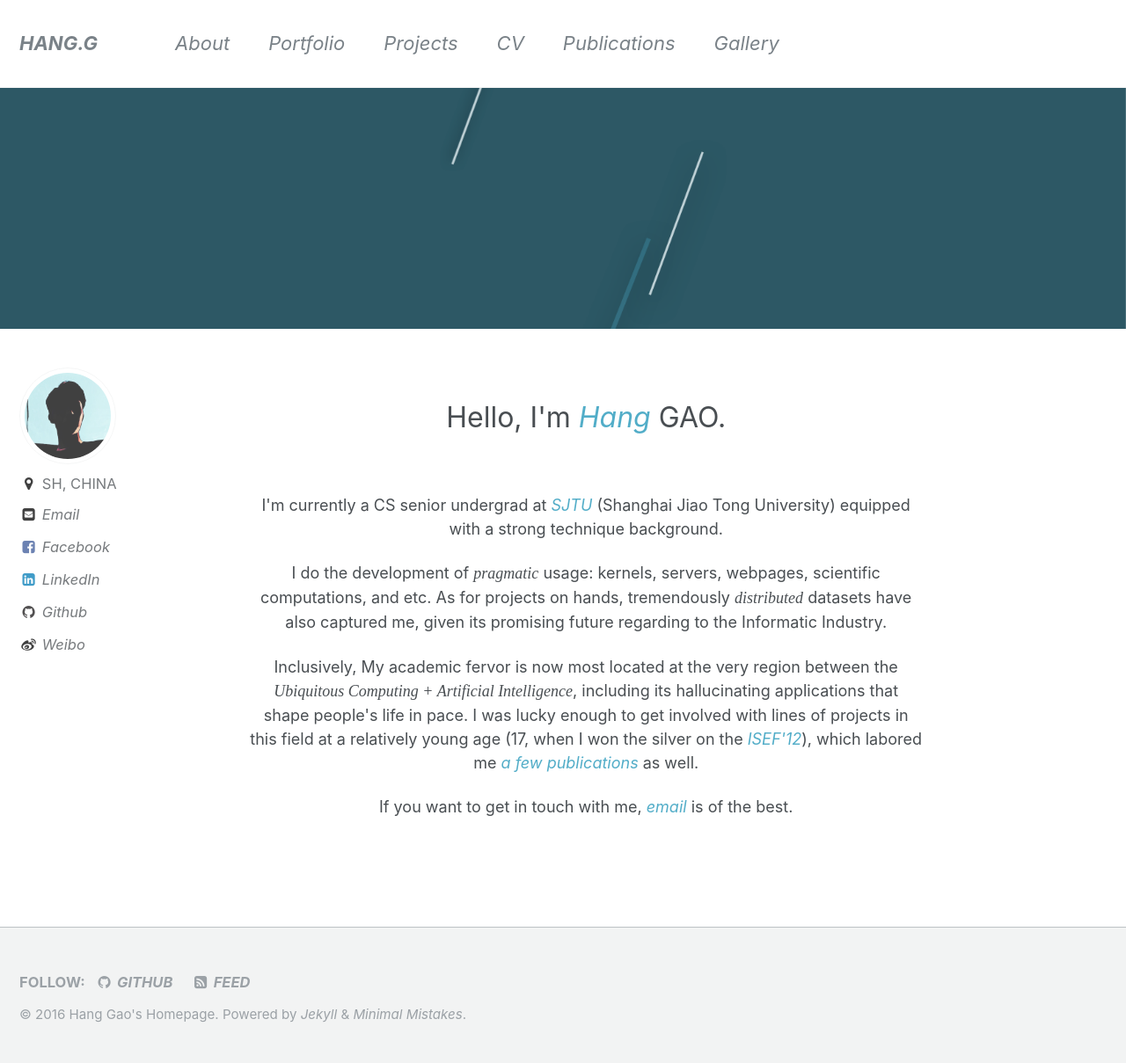
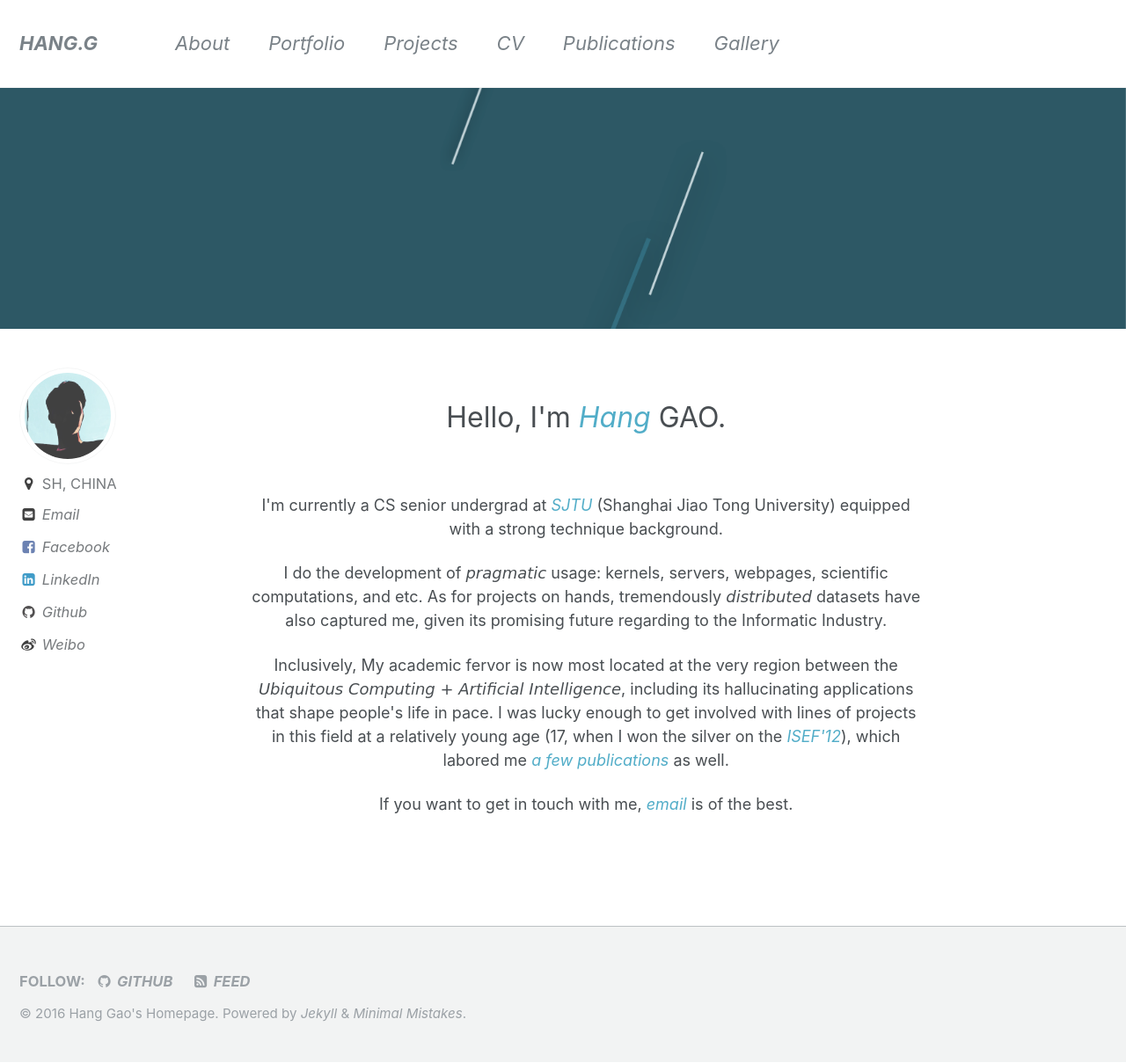
Before and after one commit to weizhixiang-workspace/cullengao.github.io, a Jekyll site: the page built from index.html, in a window 1280 px wide and 1209 px high. Shown: the whole window at 88% size. Built offline with Jekyll 4.4.1, drawn with Linux system fonts in a browser that asks for light colours; the list of posts is cut into pages by our own code.

Commit message:
Update the homepage

```diff
--- a/index.html
+++ b/index.html
@@ -10,7 +10,7 @@ author_profile: true
         font-style: italic;
     }
     i {
-        font-family: cursive;
+        font-family: "Comic Sans MS";
     }
 </style>
 
```
